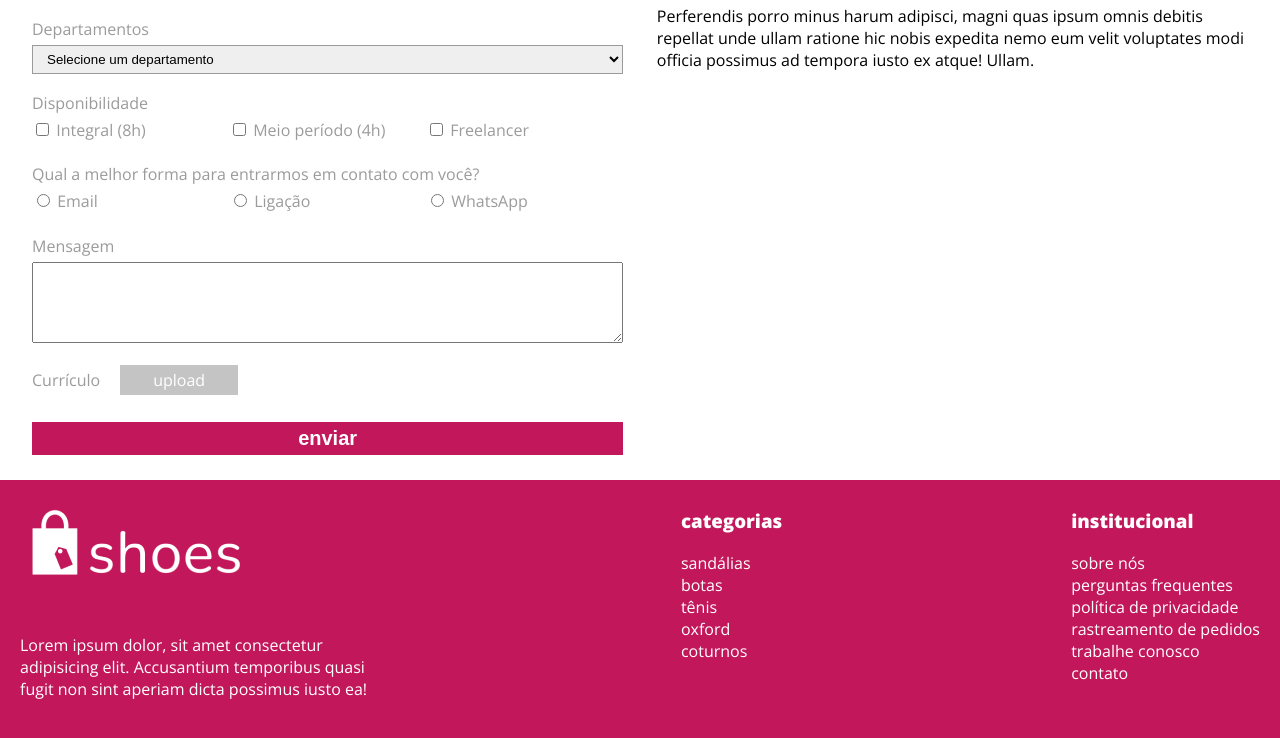
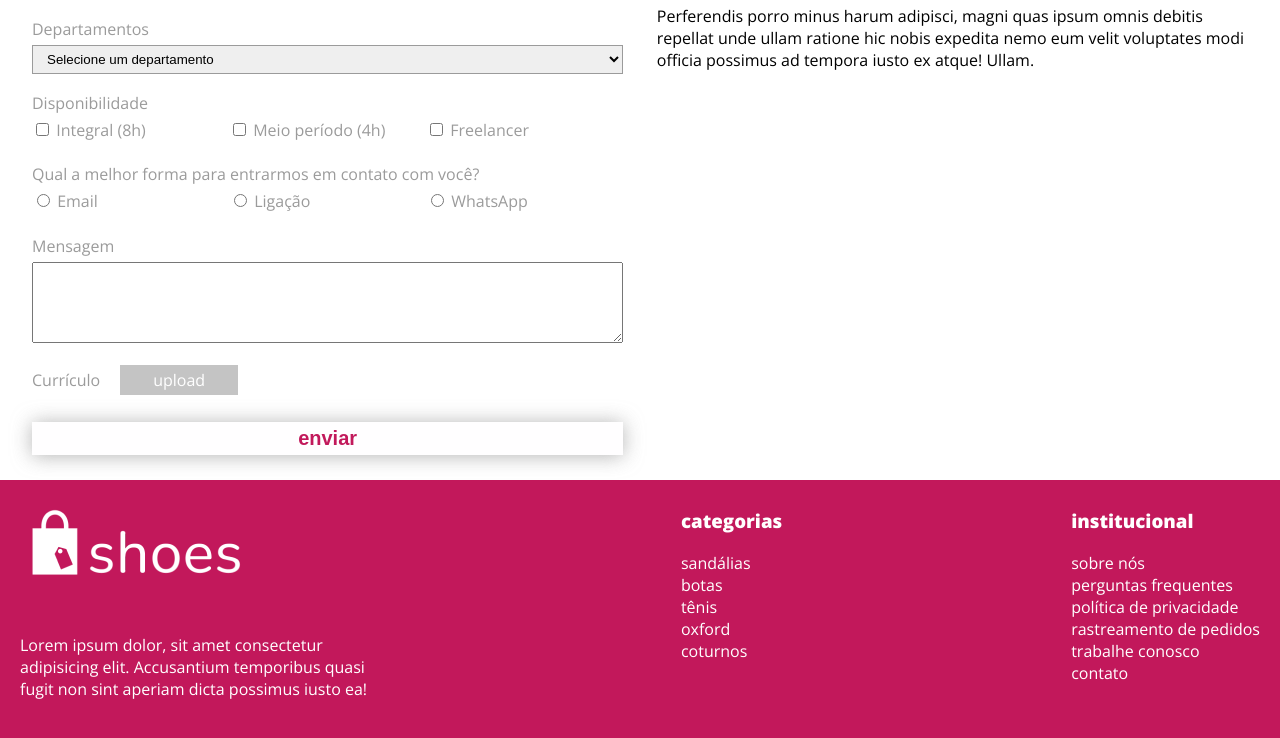
Before and after one commit to rodsl/shoes-store, a plain HTML site: page trabalhe-conosco.html in a window 1280 px wide. In both pictures the pointer is over the button "enviar". Shown: the part 520-1258 px from the top of the page. Drawn offline with nearby package versions, Linux system fonts and the light colour scheme.

Commit message:
Update style.css

```diff
--- a/css/style.css
+++ b/css/style.css
@@ -110,8 +110,6 @@ article {
   flex: 1;
 }
 
-
-
 form {
   display: flex;
   flex-direction: column;
@@ -176,6 +174,13 @@ div .disponibilidade {
   padding: 5px 0;
   margin-top: 22px;
   border: none;
+  box-shadow: 0px 1px 20px rgba(139, 139, 139, 0.65);
+  transition: all 3s;
+}
+
+.enviar-form:hover {
+  color: #c2185b;
+  background-color: white;
 }
 
 @media (max-width: 736px) {
@@ -193,13 +198,11 @@ article {
   }
 }
 
-
 .footer {
   background-color: #c2185b;
   color: #fff;
   padding: 10px 20px 30px;
   margin-top: 25px;
-
 }
 
 .footer a {
@@ -222,13 +225,11 @@ article {
   flex-direction: column;
 }
 
-
-#banner-frete-gratis{
+#banner-frete-gratis {
   background-color: #c2185b;
   width: 100%;
-
 }
-.banner-frete-gratis{
+.banner-frete-gratis {
   display: flex;
   justify-content: center;
   align-items: center;
```
Lines whose indentation alone changed are shown as unchanged.
